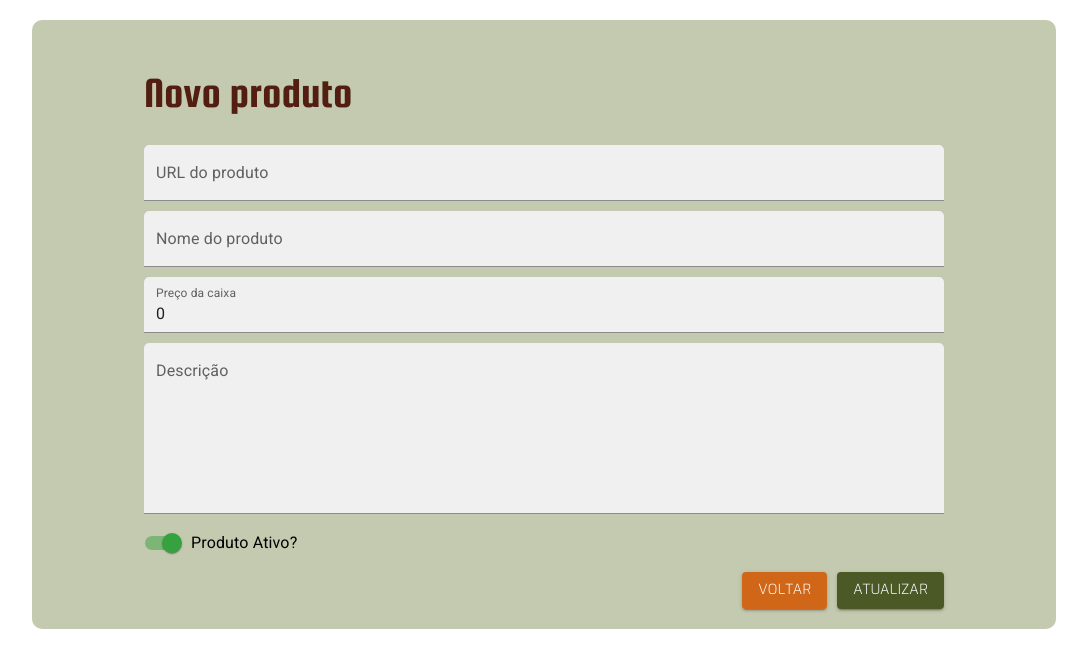
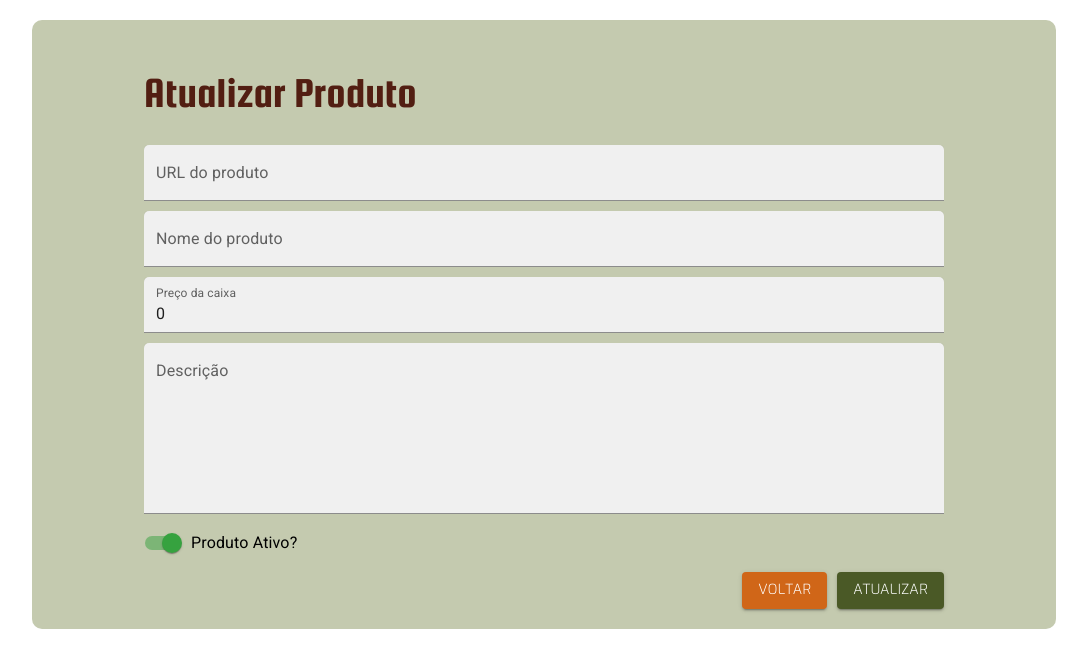
Before and after one commit to DEVin-Involves-PariPassu/M3P2-DEVinHortifruti-FrontEnd, a React (Create React App) app: page /produtos/1 in a window 1280 px wide. Shown: the top 668 px of the page, without its empty margins (96-1183 px from the left). Built offline with nearby package versions, Linux system fonts and the light colour scheme; no server answers.

Commit message:
fix : realiza reaproveitamento de tela para Editar/Atualizar produtos

```diff
--- a/src/pages/Produtos/Form/index.js
+++ b/src/pages/Produtos/Form/index.js
@@ -78,7 +78,7 @@ function ProdutoForm() {
   return (
     <div className="pg-container">
       <div className="title-produto">
-        <h1>Novo produto</h1>
+        <h1>{parans.id ? 'Atualizar Produto' : 'Novo Produto'}</h1>
       </div>
       <form className="form-produto" onSubmit={handleSubmitProduto}>
         {urlFoto && <img width="270px" src={urlFoto} alt="Imagem do produto" />}
```
